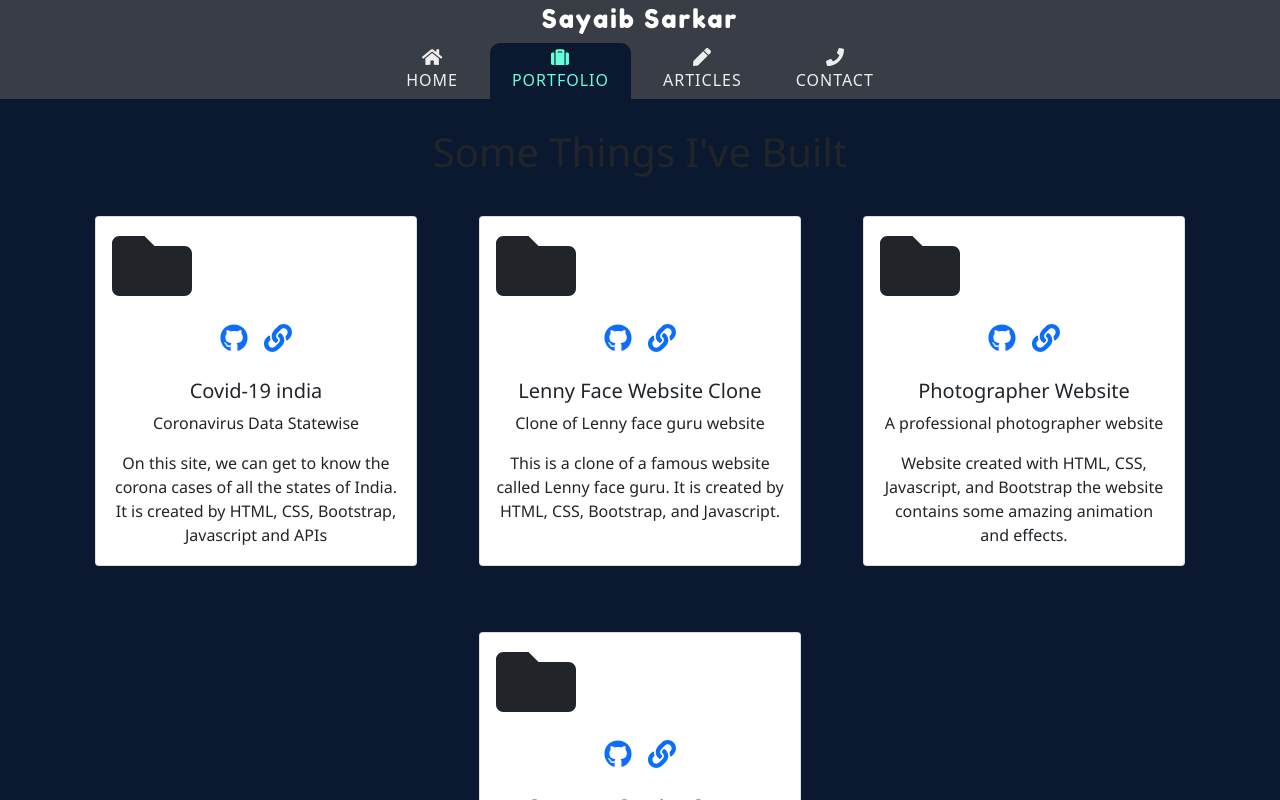
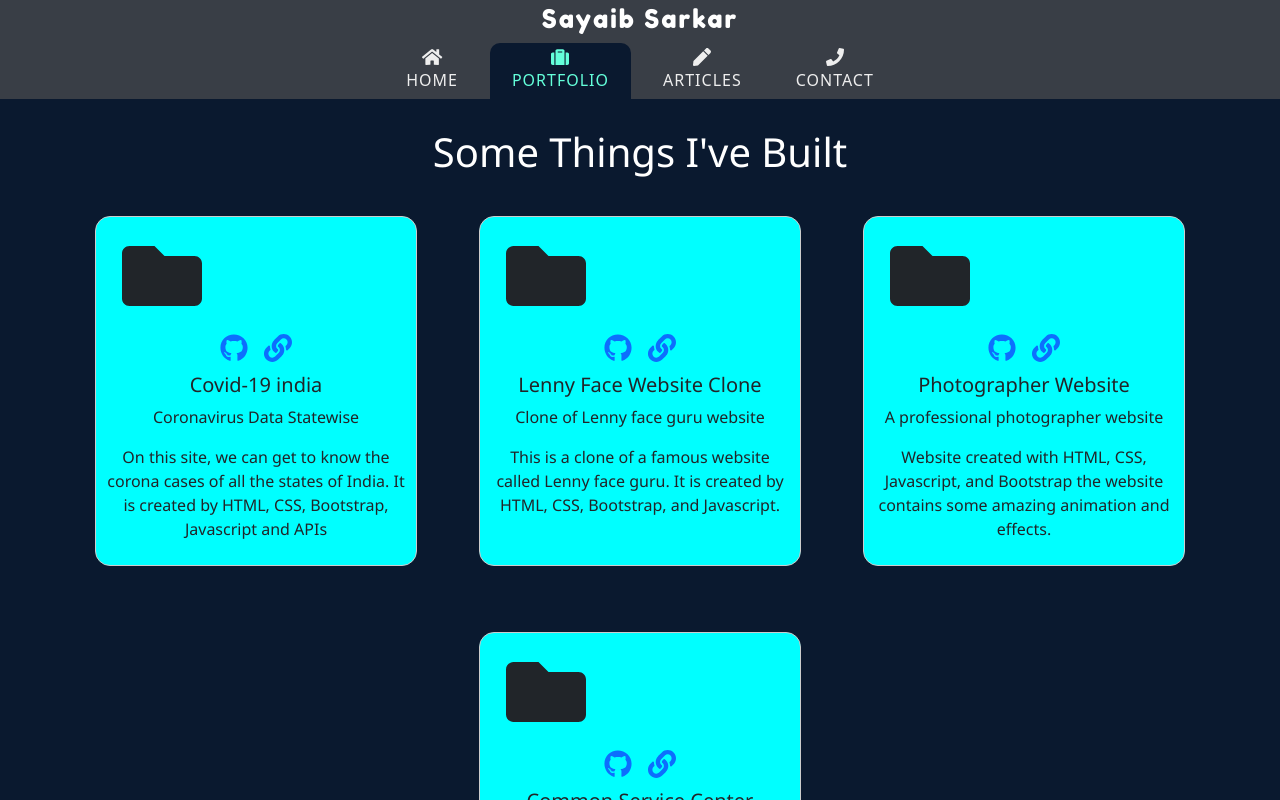
Before and after one commit to sayaib/Portfolio_Website_React.JS, a React (Create React App) app: page /portfolio in a window 1280 px wide. Shown: the top 800 px of the page. Built offline with nearby package versions, Linux system fonts and the light colour scheme.

Commit message:
update portfolio card section

```diff
--- a/src/webpage_component/Cards.jsx
+++ b/src/webpage_component/Cards.jsx
@@ -9,7 +9,7 @@ import { Card } from "react-bootstrap";
 const Cards = (props) => {
   return (
     <>
-      <Card className="portfolio_card">
+      <div className="portfolio_card">
         <h1
           style={{ fontSize: "5rem", textAlign: "left", paddingLeft: "1rem" }}
         >
@@ -34,12 +34,12 @@ const Cards = (props) => {
           </a>
         </h3>
 
-        <Card.Body>
+        <div>
           <Card.Title>{props.name}</Card.Title>
           <p>{props.subtitle}</p>
           <Card.Text>{props.about}</Card.Text>
-        </Card.Body>
-      </Card>
+        </div>
+      </div>
     </>
   );
 };
--- a/src/webpage_component/Portfolio.jsx
+++ b/src/webpage_component/Portfolio.jsx
@@ -20,7 +20,7 @@ const Portfolio = () => {
   return (
     <>
       <div id="portfolio_webpage">
-        <h1 data-aos="fade-down" style={{ paddingBottom: "1rem", textAlign: "center" }}>
+        <h1 data-aos="fade-down" style={{ paddingBottom: "1rem", textAlign: "center", color:"#fff"}}>
           Some Things I've Built
         </h1>
         <div className="portfolio_body">{CData.map(data)}</div>
--- a/src/webpage_component/style.css
+++ b/src/webpage_component/style.css
@@ -126,8 +126,11 @@
     width: 28%;
     height: 350px;
     border: 1px solid #ccc;
+    background-color: aqua;
     margin-bottom: 50px;
     text-align: center;
+    padding: 10px;
+    border-radius: 15px;
 }
 
 
```
